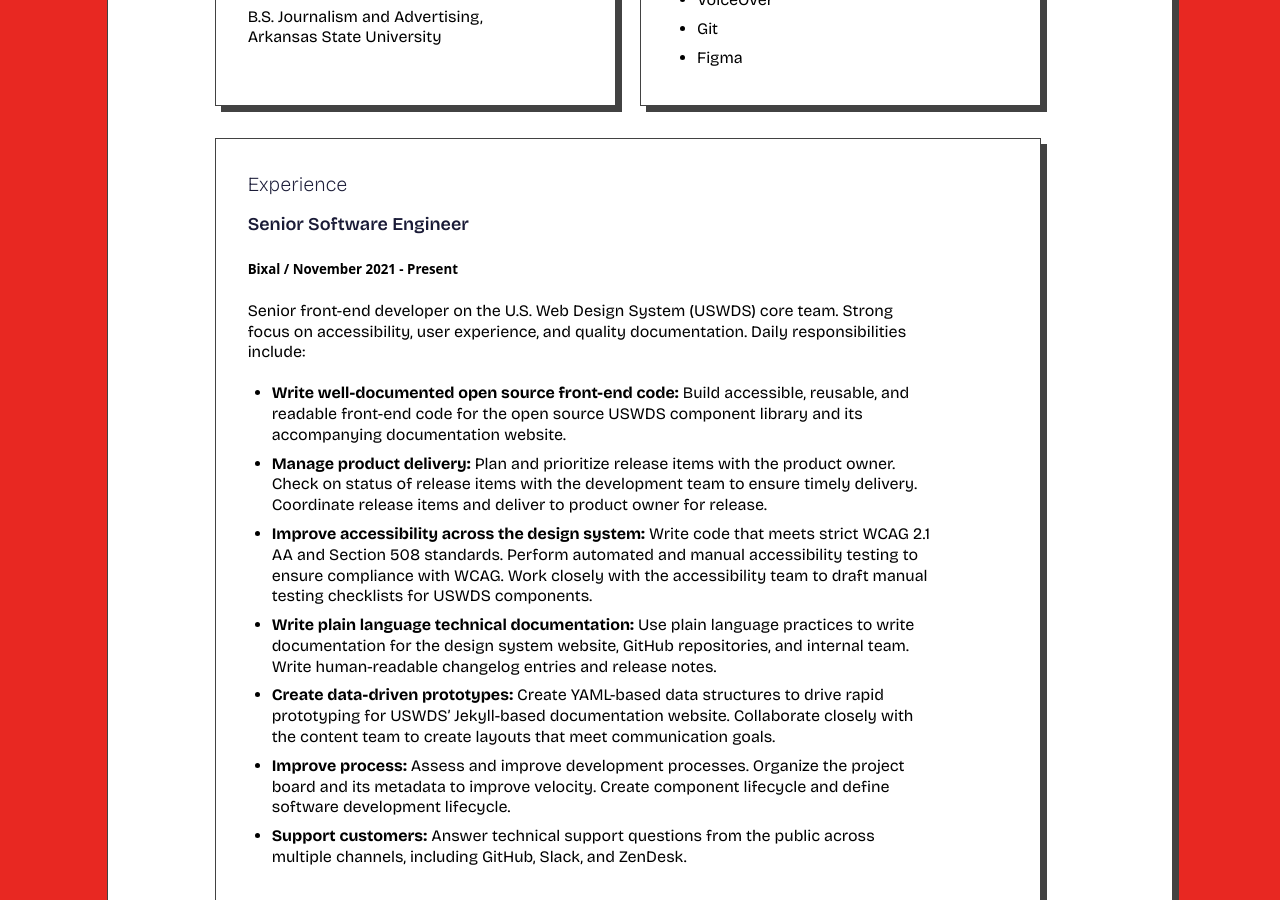
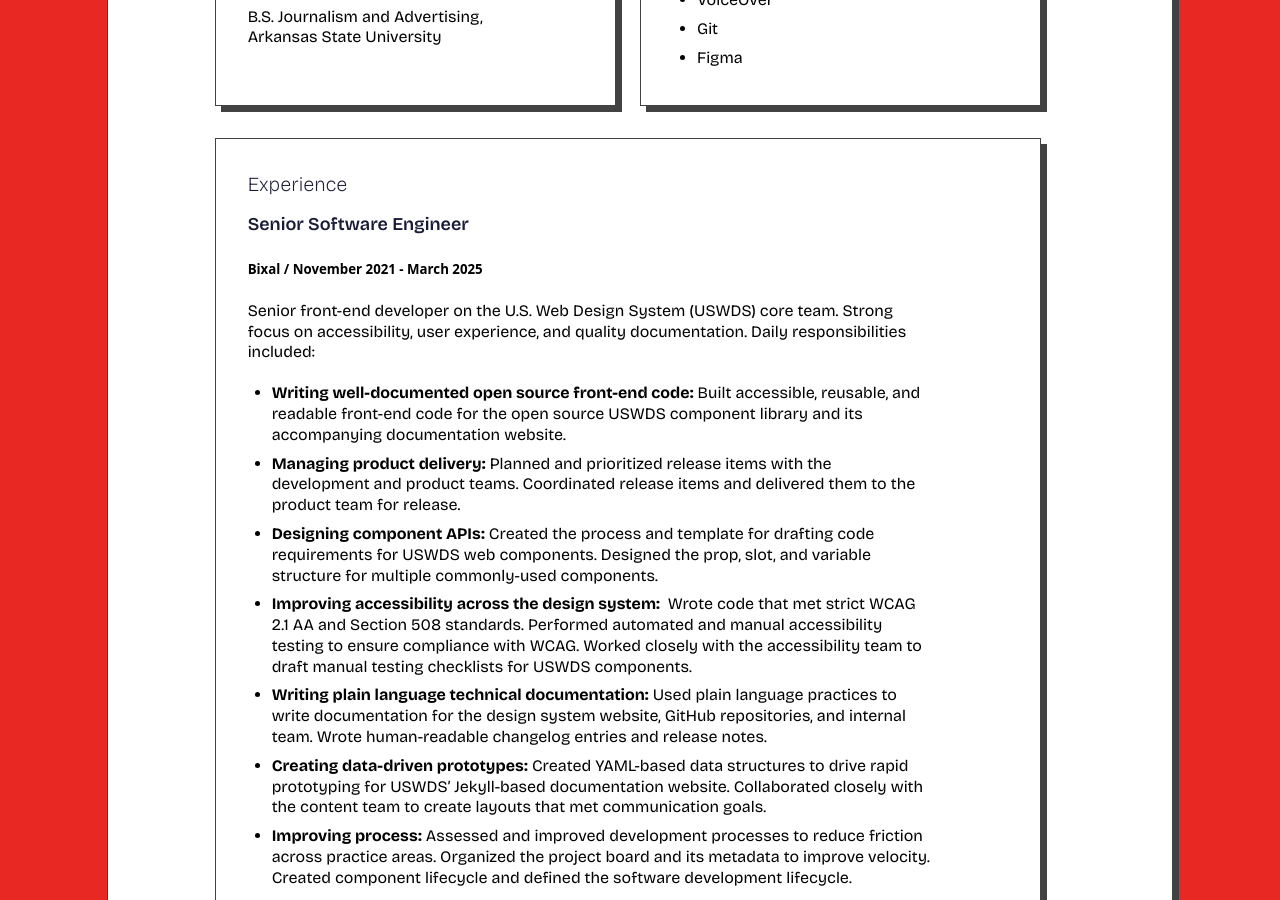
Before and after one commit to amyleadem/amyleadem.github.io, a Jekyll site: the page built from index.md, in a window 1280 px wide and 900 px high, scrolled down 3163 px. Built offline with Jekyll 4.4.1, drawn with Linux system fonts in a browser that asks for light colours; some web fonts are replaced; some of the changed text lies outside the part shown.

Commit message:
Update end date for bixal

```diff
--- a/index.md
+++ b/index.md
@@ -141,16 +141,17 @@ layout: default
         <article id="uswds" aria-label="Experience on U.S. Web design system">
           <h3>Experience</h3>
           <h4>Senior Software Engineer</h4>
-          <h5>Bixal / November 2021 - Present</h5>
-          <p>Senior front-end developer on the U.S. Web Design System (USWDS) core team. Strong focus on accessibility, user experience, and quality documentation. Daily responsibilities include:</p>
+          <h5>Bixal / November 2021 - March 2025</h5>
+          <p>Senior front-end developer on the U.S. Web Design System (USWDS) core team. Strong focus on accessibility, user experience, and quality documentation. Daily responsibilities included:</p>
           <ul>
-            <li><strong>Write well-documented open source front-end code:</strong> Build accessible, reusable, and readable front-end code for the open source USWDS component library and its accompanying documentation website.</li>
-            <li><strong>Manage product delivery:</strong> Plan and prioritize release items with the product owner. Check on status of release items with the development team to ensure timely delivery. Coordinate release items and deliver to product owner for release.</li>
-            <li><strong>Improve accessibility across the design system:</strong> Write code that meets strict WCAG 2.1 AA and Section 508 standards. Perform automated and manual accessibility testing to ensure compliance with WCAG. Work closely with the accessibility team to draft manual testing checklists for USWDS components.</li>
-            <li><strong>Write plain language technical documentation:</strong> Use plain language practices to write documentation for the design system website, GitHub repositories, and internal team. Write human-readable changelog entries and release notes.</li>
-            <li><strong>Create data-driven prototypes:</strong> Create YAML-based data structures to drive rapid prototyping for USWDS’ Jekyll-based documentation website. Collaborate closely with the content team to create layouts that meet communication goals.</li>
-            <li><strong>Improve process:</strong> Assess and improve development processes. Organize the project board and its metadata to improve velocity. Create component lifecycle and define software development lifecycle.</li>
-            <li><strong>Support customers:</strong> Answer technical support questions from the public across multiple channels, including GitHub, Slack, and ZenDesk.</li>
+            <li><strong>Writing well-documented open source front-end code:</strong> Built accessible, reusable, and readable front-end code for the open source USWDS component library and its accompanying documentation website.</li>
+            <li><strong>Managing product delivery:</strong> Planned and prioritized release items with the development and product teams. Coordinated release items and delivered them to the product team for release.</li>
+            <li><strong>Designing component APIs:</strong> Created the process and template for drafting code requirements for USWDS web components. Designed the prop, slot, and variable structure for multiple commonly-used components.</li>
+            <li><strong>Improving accessibility across the design system: </strong> Wrote code that met strict WCAG 2.1 AA and Section 508 standards. Performed automated and manual accessibility testing to ensure compliance with WCAG. Worked closely with the accessibility team to draft manual testing checklists for USWDS components.</li>
+            <li><strong>Writing plain language technical documentation:</strong> Used plain language practices to write documentation for the design system website, GitHub repositories, and internal team. Wrote human-readable changelog entries and release notes.</li>
+            <li><strong>Creating data-driven prototypes:</strong> Created YAML-based data structures to drive rapid prototyping for USWDS’ Jekyll-based documentation website. Collaborated closely with the content team to create layouts that met communication goals.</li>
+            <li><strong>Improving process:</strong> Assessed and improved development processes to reduce friction across practice areas. Organized the project board and its metadata to improve velocity. Created component lifecycle and defined the software development lifecycle.</li>
+            <li><strong>Supporting customers:</strong> Answered technical support questions from the public across multiple channels, including GitHub, Slack, and ZenDesk.</li>
           </ul>
         </article>
         <article id="raytheon" aria-label="Experience at Raytheon">
```
